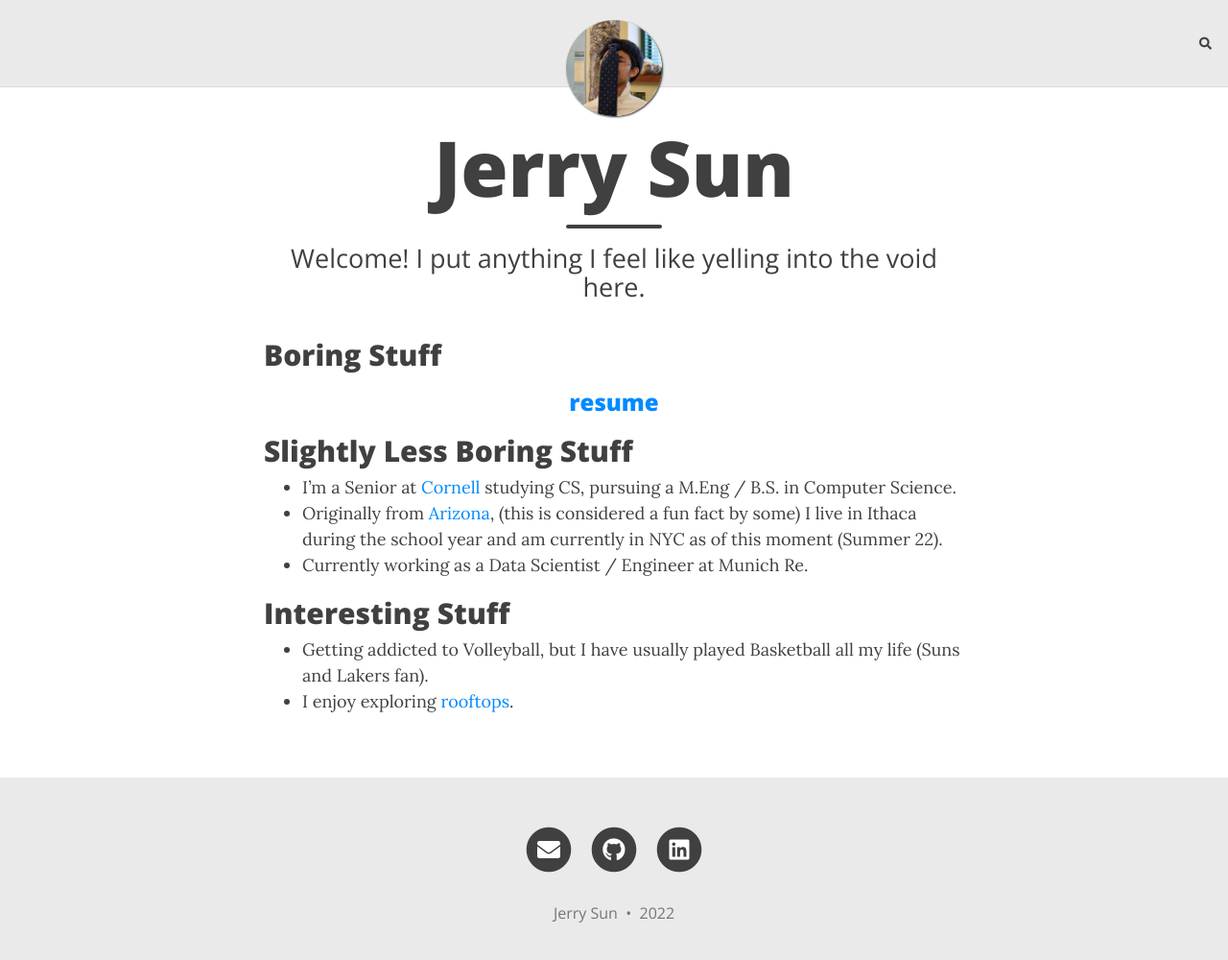
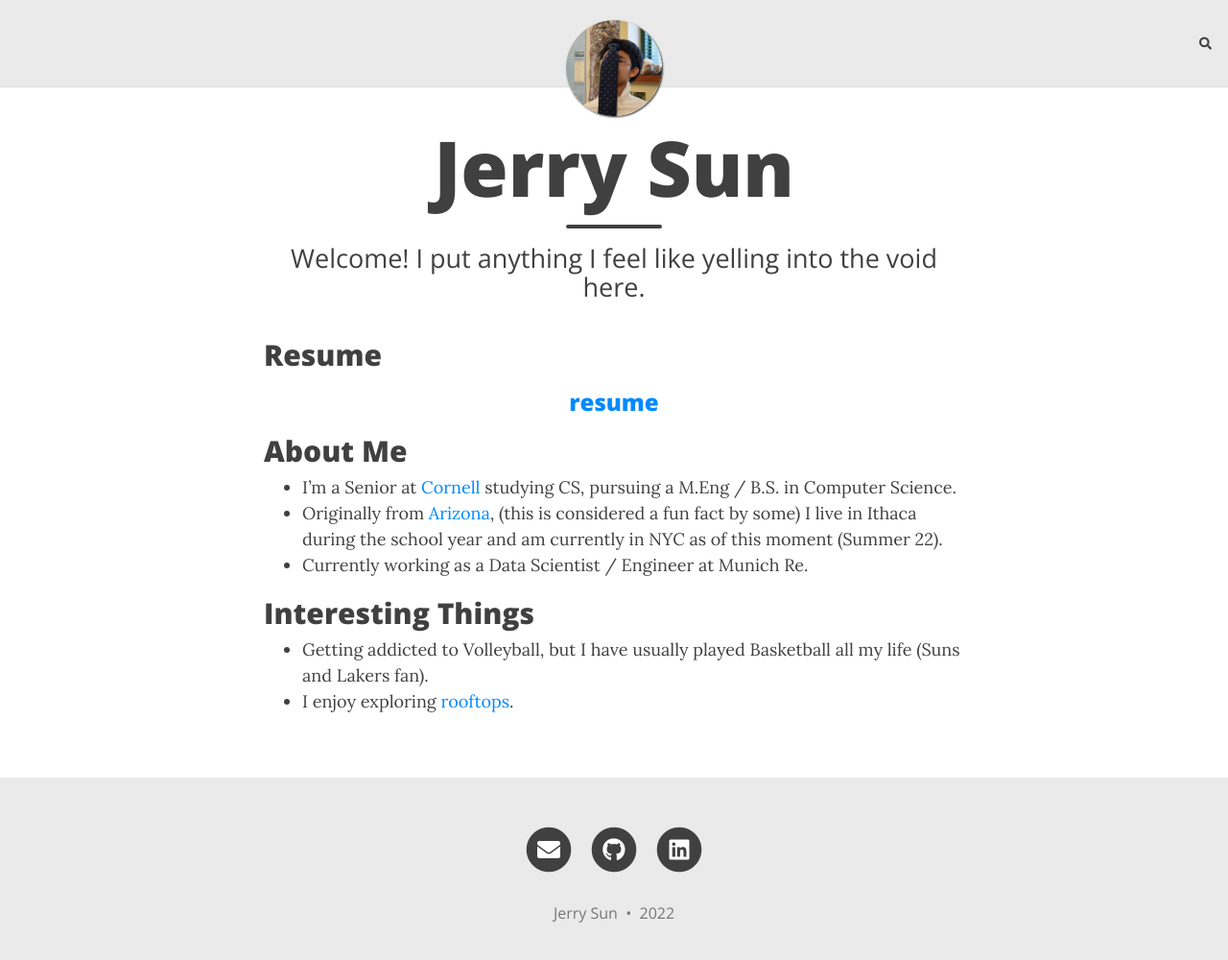
Before and after one commit to JSun14/jsun14.github.io, a Jekyll site: the page built from index.md, in a window 1280 px wide and 1013 px high. Shown: the top 1000 px of the window at 96% size. Built offline with Jekyll 4.4.1, drawn with Linux system fonts in a browser that asks for light colours; nearby versions of some CDN libraries; comment, search, counter and statistics services are not loaded.

Commit message:
fix page redirects and slight change to material

```diff
--- a/index.md
+++ b/index.md
@@ -3,17 +3,17 @@ layout: home
 title: Jerry Sun
 subtitle: Welcome! I put anything I feel like yelling into the void here.
 ---
-## Boring Stuff
+## Resume
 
 <h3 align="center">
   <a href='assets/documents/Resume.pdf'>resume</a>
 </h3>
 
-## Slightly Less Boring Stuff
-* I'm a Senior at [Cornell](Cornell) studying CS, pursuing a M.Eng / B.S. in Computer Science.
-* Originally from [Arizona](Arizona), (this is considered a fun fact by some) I live in Ithaca during the school year and am currently in NYC as of this moment (Summer 22).
+## About Me
+* I'm a Senior at [Cornell](cornell) studying CS, pursuing a M.Eng / B.S. in Computer Science.
+* Originally from [Arizona](arizona), (this is considered a fun fact by some) I live in Ithaca during the school year and am currently in NYC as of this moment (Summer 22).
 * Currently working as a Data Scientist / Engineer at Munich Re.
 
-## Interesting Stuff
+## Interesting Things
 * Getting addicted to Volleyball, but I have usually played Basketball all my life (Suns and Lakers fan).
 * I enjoy exploring [rooftops](rooftops).
```
Also changed, not shown: rooftops.md (+2 -2 lines).
